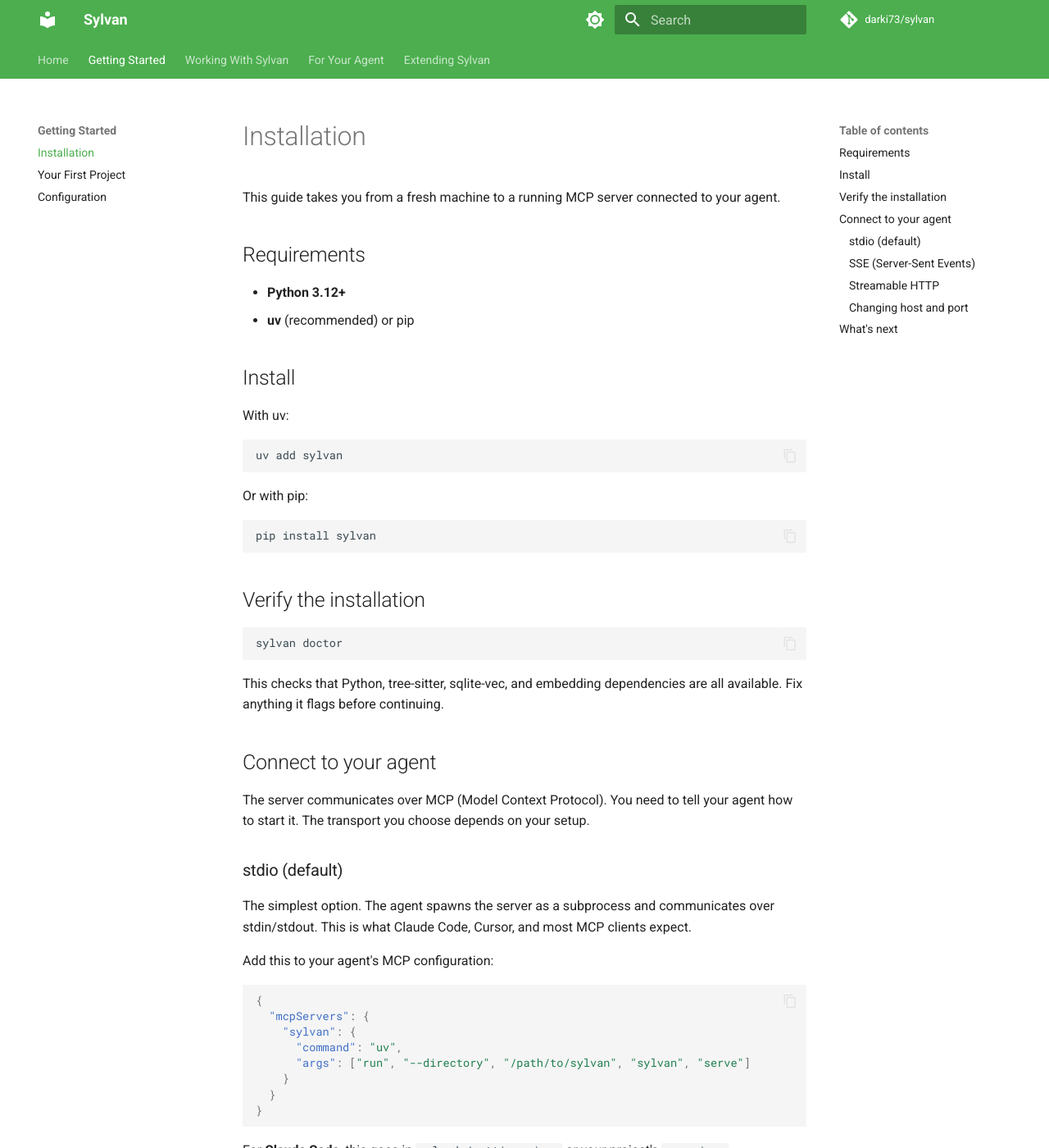
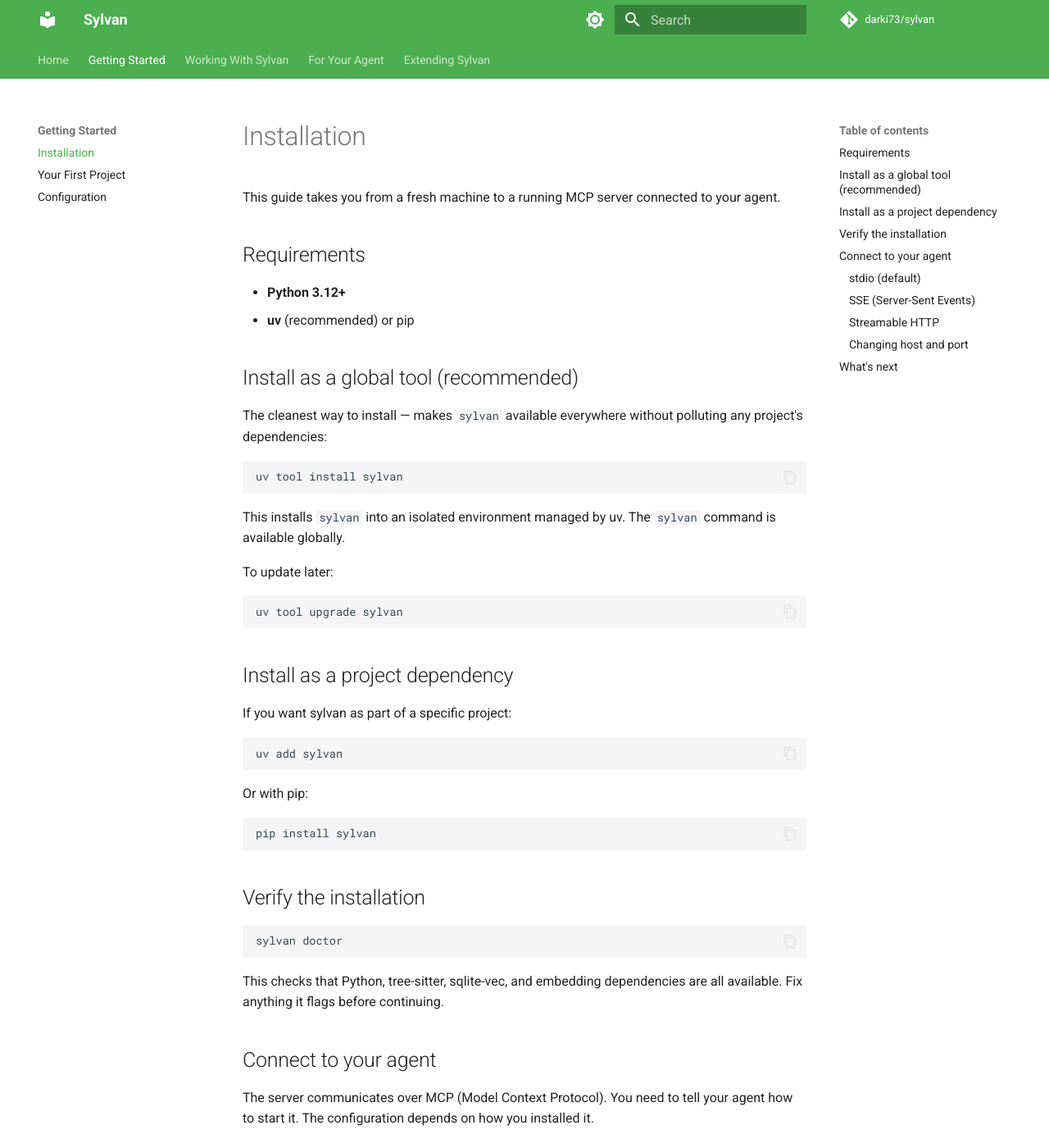
Before and after one commit to darki73/sylvan, an MkDocs documentation site: the page built from docs/getting-started/installation.md, in a window 1280 px wide and 1400 px high. Shown: the whole window at 82% size. Built offline with MkDocs 1.6.1 and Material for MkDocs 9.7.7, drawn with Linux system fonts in a browser that asks for light colours; comment, search, counter and statistics services are not loaded; some of the changed text lies outside the part shown.

Commit message:
docs: uv tool install, multiple MCP config examples

````diff
--- a/docs/getting-started/installation.md
+++ b/docs/getting-started/installation.md
@@ -7,9 +7,25 @@
 - **Python 3.12+**
 - **uv** (recommended) or pip
 
-## Install
+## Install as a global tool (recommended)
 
-With uv:
+The cleanest way to install — makes `sylvan` available everywhere without polluting any project's dependencies:
+
+```bash
+uv tool install sylvan
+```
+
+This installs `sylvan` into an isolated environment managed by uv. The `sylvan` command is available globally.
+
+To update later:
+
+```bash
+uv tool upgrade sylvan
+```
+
+## Install as a project dependency
+
+If you want sylvan as part of a specific project:
 
 ```bash
 uv add sylvan
@@ -31,13 +47,39 @@
 
 ## Connect to your agent
 
-The server communicates over MCP (Model Context Protocol). You need to tell your agent how to start it. The transport you choose depends on your setup.
+The server communicates over MCP (Model Context Protocol). You need to tell your agent how to start it. The configuration depends on how you installed it.
 
 ### stdio (default)
 
 The simplest option. The agent spawns the server as a subprocess and communicates over stdin/stdout. This is what Claude Code, Cursor, and most MCP clients expect.
 
-Add this to your agent's MCP configuration:
+**If installed as a global tool** (`uv tool install`):
+
+```json
+{
+  "mcpServers": {
+    "sylvan": {
+      "command": "sylvan",
+      "args": ["serve"]
+    }
+  }
+}
+```
+
+**If installed as a project dependency** (`uv add`):
+
+```json
+{
+  "mcpServers": {
+    "sylvan": {
+      "command": "uv",
+      "args": ["run", "sylvan", "serve"]
+    }
+  }
+}
+```
+
+**If running from a cloned repo:**
 
 ```json
 {
@@ -50,11 +92,17 @@
 }
 ```
 
-For **Claude Code**, this goes in `.claude/settings.json` or your project's `.mcp.json`.
+For **Claude Code**, you can also add it via the CLI:
 
-For **Cursor**, add it to `.cursor/mcp.json` in your project root.
+```bash
+# Global tool install
+claude mcp add sylvan -- sylvan serve
 
-Replace `/path/to/sylvan` with the actual path to your installation.
+# Project dependency
+claude mcp add sylvan -- uv run sylvan serve
+```
+
+For **Cursor**, add the config to `.cursor/mcp.json` in your project root.
 
 ### SSE (Server-Sent Events)
 
````
Also changed, not shown: README.md (+3 -3 lines).
